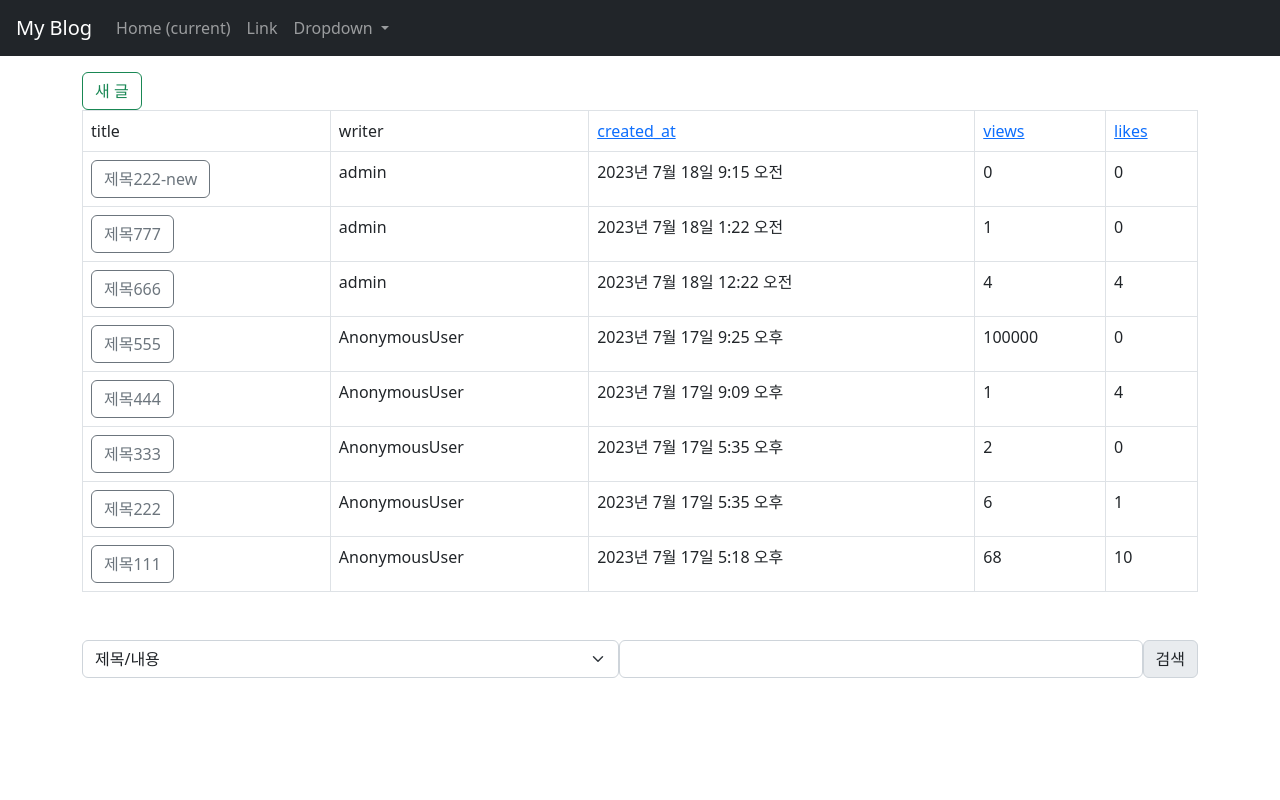
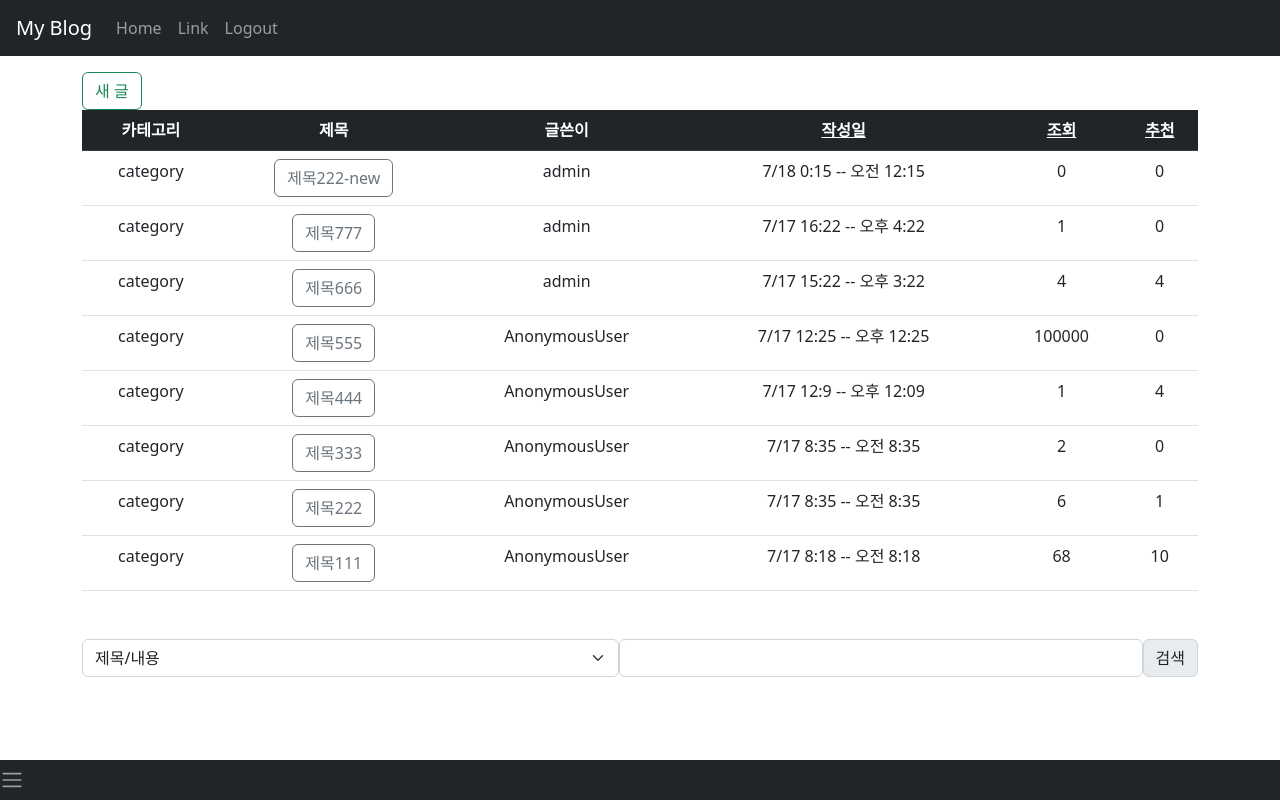
Before and after one commit to OHONGSAM/blog, a Django app: page /blog/ in a window 1280 px wide. Run offline with Django 4.2, Linux system fonts and the light colour scheme; data comes from the database, SQL or seed files in the repository; both versions use the stored data as it was after the commit.

Commit message:
blog sort

```diff
--- a/blog/templates/blog/post_list.html
+++ b/blog/templates/blog/post_list.html
@@ -5,29 +5,42 @@
 
 
 {% if posts %}
-<table class="table table-bordered">
-    <thead>
+<table class="table table-hover text-center">
+    <thead class="table-dark">
         <tr>
-            <td>title</td>
-            <td>writer</td>
-            <td><a href="?sort=created_at">created_at</a></td>
-            <td><a href="?sort=views">views</a></td>
-            <td><a href="?sort=likes">likes</a></td>
+            <th>카테고리</th>
+            <th>제목</th>
+            <th>글쓴이</th>
+            <th><a href="?sort=created_at" class="text-reset">작성일</a></th>
+            <th><a href="?sort=views" class="text-reset">조회</a></th>
+            <th><a href="?sort=likes" class="text-reset">추천</a></th>
         </tr>
     </thead>
-    <tody>
-        {% for post in posts %}
-
+    <tbody>
+        {% if sort %}
+            {% for post in posts|dictsortreversed:sort %}
             <tr>
-            <td><a href="{% url 'blog:detail' post_id=post.pk %}" class="btn btn btn-outline-secondary">{{ post.title }}</a></td>
+                <td>category</td>
+                <td><a href="{% url 'blog:detail' post_id=post.pk %}" class="btn btn-outline-secondary">{{ post.title }}</a></td>
                 <td>{{ post.writer }}</td>
-            <td>{{ post.created_at }}</td>
+                <td>{{ post.created_at.month }}/{{ post.created_at.day }} {{ post.created_at.hour }}:{{ post.created_at.minute }} -- {{ post.created_at.time }}</td>
                 <td>{{ post.views }}</td>
                 <td>{{ post.likes }}</td>
-
             </tr>
             {% endfor %}
-    </tody>
+        {% comment %} {% else %}
+            {% for post in posts %}
+            <tr>
+                <td>category</td>
+                <td><a href="{% url 'blog:detail' post_id=post.pk %}" class="btn btn-outline-secondary">{{ post.title }}</a></td>
+                <td>{{ post.writer }}</td>
+                <td>{{ post.created_at.month }}/{{ post.created_at.day }} {{ post.created_at.hour }}:{{ post.created_at.minute }} -- {{ post.created_at.time }}</td>
+                <td>{{ post.views }}</td>
+                <td>{{ post.likes }}</td>
+            </tr>
+            {% endfor %} {% endcomment %}
+        {% endif %}
+    </tbody>
 </table>
 {% else %}
     {% if query %}
--- a/blog/views.py
+++ b/blog/views.py
@@ -9,14 +9,15 @@ from .forms import PostForm, CommentForm
 class PostList(View):
     def get(self, request):
         posts = Post.objects.all().order_by('-created_at')
-        # if request.GET.get('sort'):
-        #     sort = request.GET.get('sort')
-        #     print(request.GET.get('sort'))
-        # else:
-        #     sort = 'created_at'
+        if request.GET.get('sort'):
+            sort = request.GET.get('sort')
+            print(request.GET.get('sort'))
+        else:
+            sort = 'created_at'
         # posts = sorted(posts, key=lambda x: getattr(x, sort))
         context = {
             "posts": posts,
+            "sort": sort,
         }
         return render(request, "blog/post_list.html", context)
 
@@ -94,9 +95,10 @@ class PostSearch(View):
         # select에 따른 qeury 결과
         if opt == '1':  # 제목/내용
             result = list(Post.objects.filter(
-                Q(content__icontains=query) | Q(title__icontains=query)))
+                Q(content__icontains=query) | Q(title__icontains=query)).order_by('-created_at'))
         elif opt == '2':  # 댓글
-            comments = list(Comment.objects.filter(content__icontains=query))
+            comments = list(Comment.objects.filter(
+                content__icontains=query).order_by('-created_at'))
             result = [comment.post for comment in comments]
         elif opt == '3':  # 카테고리
             pass
--- a/templates/base.html
+++ b/templates/base.html
@@ -8,36 +8,32 @@
     <title>Blog</title>
   </head>
   <body>
-
-    <nav class="navbar navbar-expand-lg navbar-dark bg-dark ps-3">
+    <nav class="navbar sticky-top navbar-expand-lg navbar-dark bg-dark ps-3">
       <a class="navbar-brand mw-5" href="{% url 'blog:list' %}">My Blog</a>
-      <button class="navbar-toggler" type="button" data-toggle="collapse" data-target="#navbarSupportedContent" aria-controls="navbarSupportedContent" aria-expanded="false" aria-label="Toggle navigation">
-        <span class="navbar-toggler-icon"></span>
-      </button>
-
       <div class="collapse navbar-collapse" id="navbarSupportedContent">
         <ul class="navbar-nav mr-auto">
           <li class="nav-item active">
-            <a class="nav-link" href="#">Home <span class="sr-only">(current)</span></a>
+            <a class="nav-link" href="#">Home</a>
           </li>
           <li class="nav-item">
             <a class="nav-link" href="#">Link</a>
           </li>
-          <li class="nav-item dropdown">
-            <a class="nav-link dropdown-toggle" href="#" id="navbarDropdown" role="button" data-toggle="dropdown" aria-haspopup="true" aria-expanded="false"> Dropdown </a>
-            <div class="dropdown-menu" aria-labelledby="navbarDropdown">
-              <a class="dropdown-item" href="#">Action</a>
-              <a class="dropdown-item" href="#">Another action</a>
-              <div class="dropdown-divider"></div>
-              <a class="dropdown-item" href="#">Something else here</a>
-            </div>
+          <li class="nav-item active">
+            <a class="nav-link" href="#">Logout</a>
           </li>
         </ul>
       </div>
     </nav>
     <div class="container mt-3">
-      {% comment %} <a href="{% url 'blog:list' %}" class="btn btn-dark">Blog</a> {% endcomment %}
-      {% block content %} {% endblock %}
+        {% comment %} <a href="{% url 'blog:list' %}" class="btn btn-dark">Blog</a> {% endcomment %}
+        {% block content %}
+        {% endblock %}
     </div>
+    <nav class="navbar fixed-bottom navbar-expand-lg navbar-dark bg-dark">
+    <button class="navbar-toggler" type="button" data-toggle="collapse" data-target="#navbarSupportedContent" aria-controls="navbarSupportedContent" aria-expanded="false" aria-label="Toggle navigation">
+        <span class="navbar-toggler-icon"></span>
+    </button>
+    <span class="navbar-toggler-icon"></span>
+    </nav>
   </body>
 </html>
```
Also changed, not shown: db.sqlite3. Lines whose indentation alone changed are shown as unchanged.
